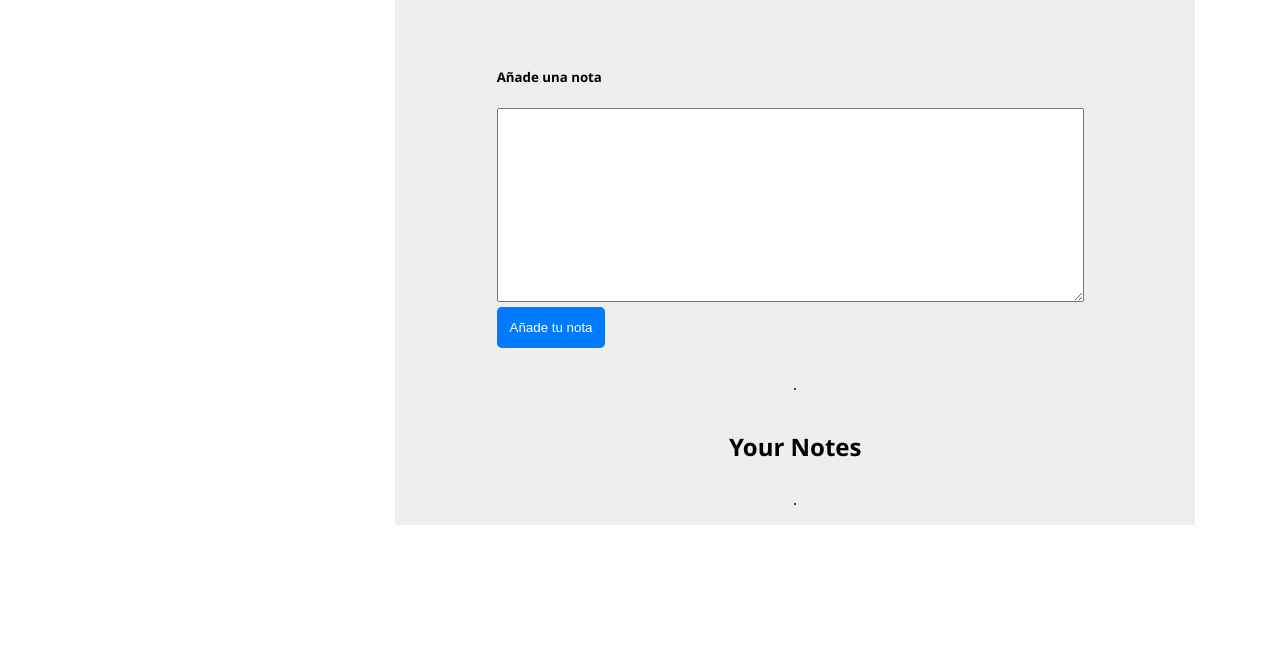
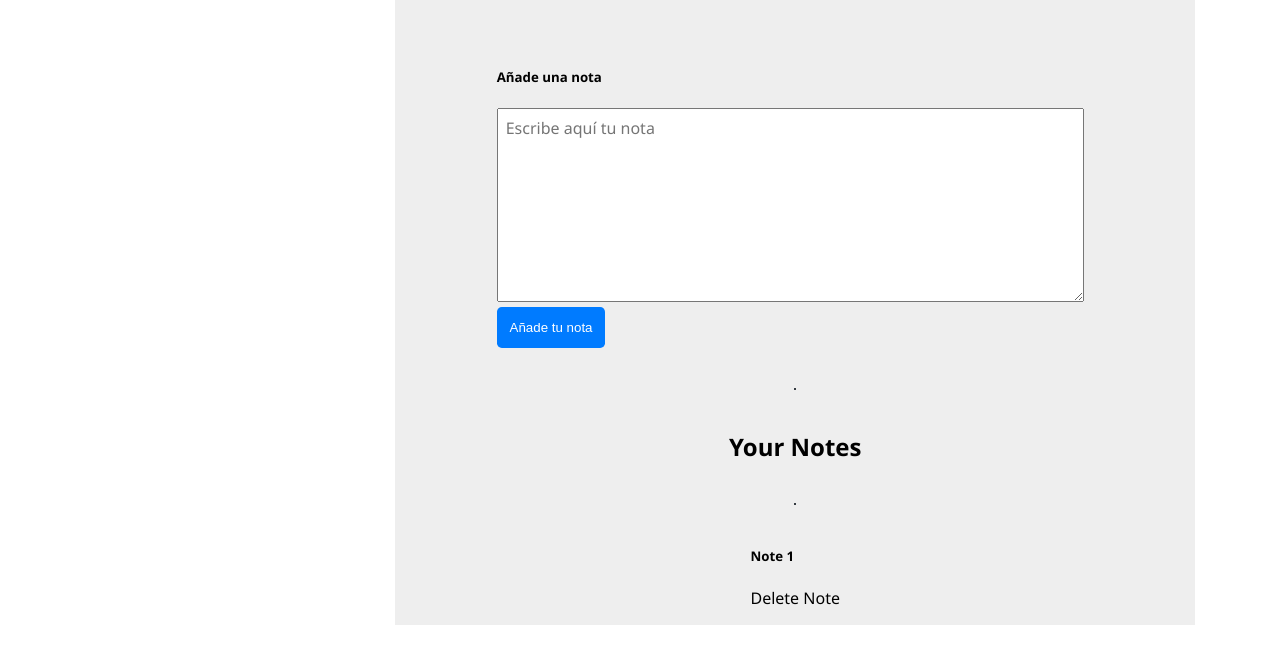
Before and after one commit to barearojo/Aplicaci-n-de-Notas-, a website: page home.html in a window 1280 px wide. Both pictures are taken after a click on the button "Añade tu nota". Shown: the part 75-738 px from the top of the page. Drawn offline with nearby package versions, Linux system fonts and the light colour scheme.

Commit message:
show notes iniciado 2

```diff
--- a/backend.js
+++ b/backend.js
@@ -27,11 +27,42 @@ function addText() {
   //en el almacenamiento local del navegador web bajo la clave "notes". La próxima vez que el usuario abra la aplicación,
 
   addTxt.value = "";//reiniciamos el valor del addtxt
-  //showNotes();
+  showNotes();
 };
+
+function showNotes(){
+
+  let notes = localStorage.getItem("notes");
+  if (notes == null){
+    notesObj = [];
+  }
+  else{
+    notesObj = JSON.parse(notes)
+  }
+
+  let html = "";
+  notesObj.forEach(function (element, index){
+    html += `
+            <div class = "noteCard my-2 mx-2 card" style ="width : 18rem>
+              <div class = "cardBody">
+                <h5 class ="cardTitle">Note ${index + 1}</h5>
+                <p class = "cardtext> ${element}</p>
+                <button class="btn btn-primary">Delete Note</button>
+              </div>
+            </div>`;
+  });
+  let notesElm = document.getElementById("notes");
+  if (notesObj.length != 0) {
+    notesElm.innerHTML = html;
+  } else {
+    notesElm.innerHTML = `Nothing to show! Use "Add a Note" section above to add notes.`;
+  }
+
+};
+
 
 function horaFormateada(){
   let fechaActual = moment();
   let fechaFormateada = fechaActual.format('DD/MM/YYYY HH:mm:ss');
   return fechaFormateada;
-}
+};
--- a/home.html
+++ b/home.html
@@ -27,7 +27,7 @@
                 <div class="form-group"> <!--contenedor (<div>) con la clase form-group, que se utiliza comúnmente en formularios para agrupar elementos relacionados.
                 Dentro de este contenedor, hay un área de texto (<textarea>) con la clase form-control, que se usa para aplicar estilos de formulario predefinidos.
                 El área de texto tiene un identificador (id) de "addTxt", se define para tener 8 filas (rows) y 60 columnas (cols).-->
-                    <textarea class="form-control" id="addTxt" rows="8" cols="60"></textarea>
+                <textarea class="form-control" id="addTxt" name="addTxt" rows="8" cols="60" placeholder="Escribe aquí tu nota"></textarea>
                 </div>
                 <button class="btn btn-primary" id="addBtn">Añade tu nota</button>
             </div>
```
